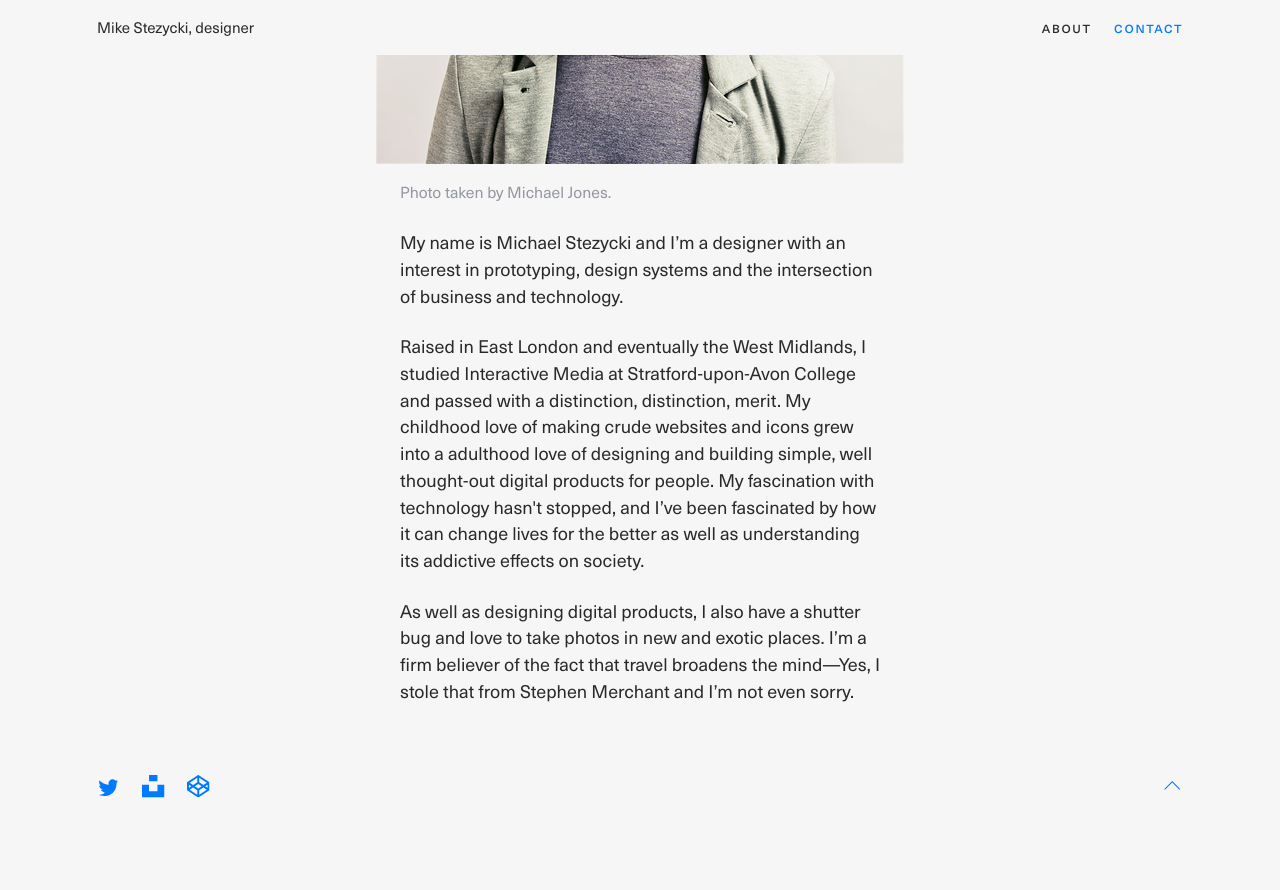
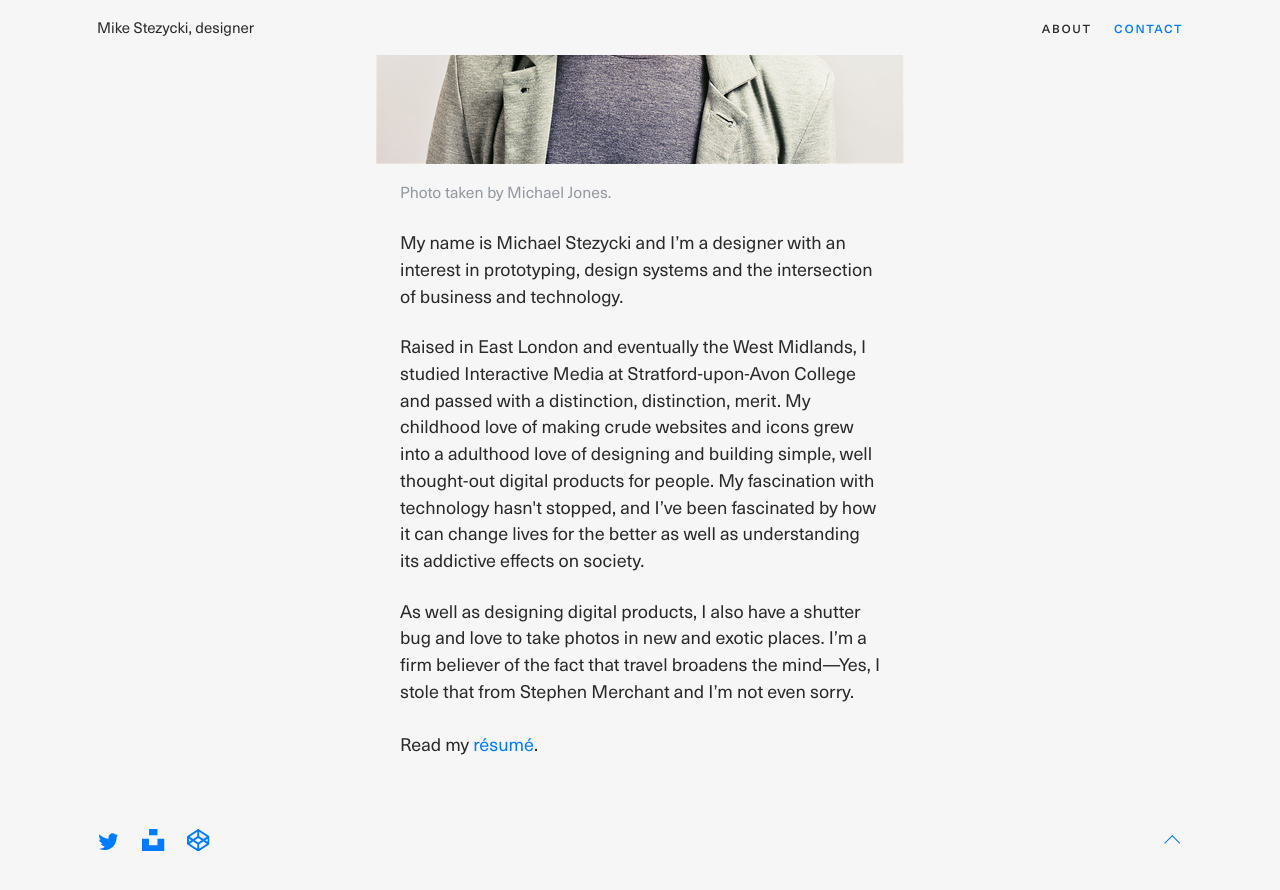
Before and after one commit to mr-stezz/mr-stezz.github.io, a Jekyll site: the page built from about.md, in a window 1280 px wide and 900 px high, scrolled down 564 px. Shown: the top 890 px of the window. Built offline with Jekyll 4.4.1, drawn with Linux system fonts in a browser that asks for light colours; before the commit the page ends 1411 px from its top, so only the background shows below that.

Commit message:
Add resume link

```diff
--- a/about.md
+++ b/about.md
@@ -10,5 +10,6 @@ group: "navigation"
   </figure>
   <p>My name is Michael Stezycki and I’m a designer with an interest in prototyping, design systems and the intersection of business and technology.</p>
   <p>Raised in East London and eventually the West Midlands, I studied Interactive Media at Stratford-upon-Avon College and passed with a distinction, distinction, merit. My childhood love of making crude websites and icons grew into a adulthood love of designing and building simple, well thought-out digital products for people. My fascination with technology hasn't stopped, and I’ve been fascinated by how it can change lives for the better as well as understanding its addictive effects on society.</p>
-  <p>As well as designing digital products, I also have a shutter bug and love to take photos in new and exotic places. I’m a firm believer of the fact that travel broadens the mind&mdash;Yes, I stole that from Stephen Merchant and I’m not even sorry.</p>
+  <p>As well as designing digital products, I also have a shutter bug and love to take photos in new and exotic places. I’m a firm believer of the fact that travel broadens the mind&mdash;Yes, I stole that from Stephen Merchant and I’m not even sorry.<br><br>
+  Read my <a href="https://codepen.io/mr-stezz/full/PLKGEG">résumé</a>.</p>
 </div>
```
